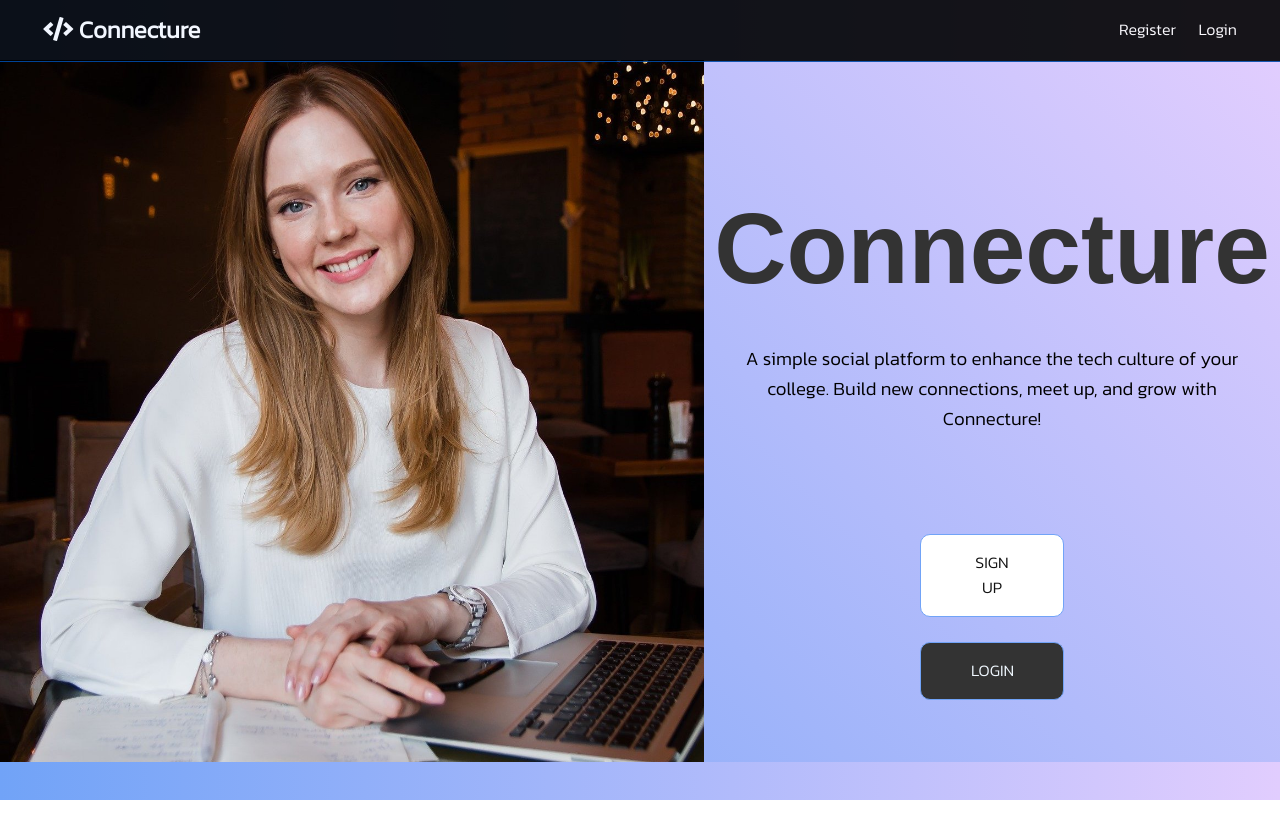
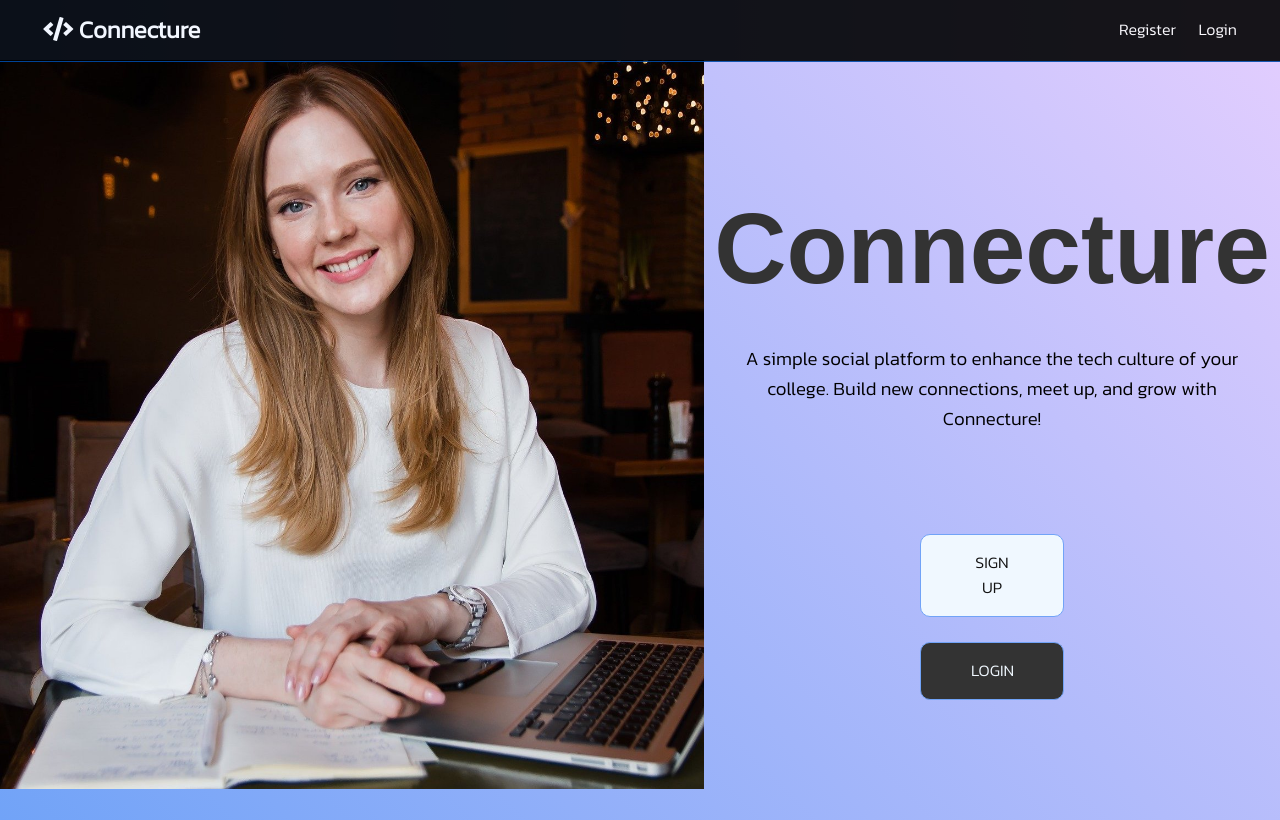
Before and after one commit to riddhi-narkar/connecture, a React (Create React App) app in the folder client/: page / in a window 1280 px wide. In both pictures the pointer is over the link "SIGN UP". Built offline with nearby package versions, Linux system fonts and the light colour scheme; no server answers; the HTML template or start-up script is replaced by a standard one; a web font is replaced by a local one.

Commit message:
updated Landing.css

```diff
--- a/client/src/App.css
+++ b/client/src/App.css
@@ -512,7 +512,7 @@ button
 } */
 
 
-/* Mobile Styles */
+/* Responsive Styles */
 @media (max-width: 700px)
 {
   .container
--- a/client/src/components/layout/Landing.css
+++ b/client/src/components/layout/Landing.css
@@ -6,7 +6,7 @@
   background-image: linear-gradient(45deg, #71a3f7, #e1cdfe);
   font-family: 'Kanit', sans-serif;
   margin-top: 60px;
-  height: 702px;
+  height: 760px;
 }
 
 .leftSide {
@@ -34,14 +34,13 @@
 }
 
 .headLanding {
-  /* background-color: red; */
 
   /* background-image: linear-gradient(45deg, #ff85ad, #ffb05c); */
   /* background-image: linear-gradient(45deg, #71a3f7, #e1cdfe); */
   /* background-image: linear-gradient(45deg, #f3ec78, #af4261); */
 
   background-size: 100%;
-  background-repeat: repeat;
+  background-repeat: no-repeat;
 
   font-size: 100px;
   font-family: 'Cantarell', sans-serif;
@@ -92,9 +91,9 @@
 }
 
 .link1:hover {
-  background-color: white;
+  background-color: aliceblue;
 }
 
 .link2:hover {
-  background-color: white;
+  background-color: aliceblue;
 }
```
